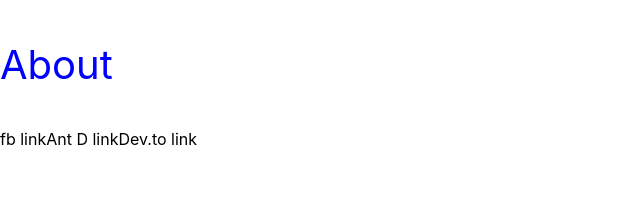
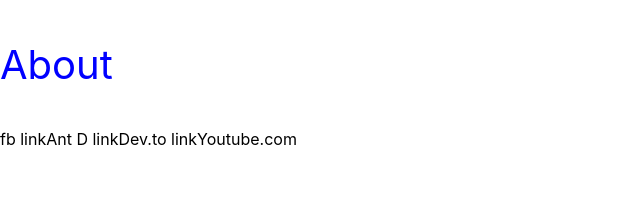
Before and after one commit to AnthonyDelaCruz/scan, a Next.js app: page /about in a window 1280 px wide. Shown: the top 219 px of the page, without its empty margins (0-640 px from the left). Built offline with nearby package versions, Linux system fonts and the light colour scheme.

Commit message:
added 1 link

```diff
--- a/pages/about.js
+++ b/pages/about.js
@@ -11,6 +11,7 @@ export default function About() {
             <a href='https://facebook.com'>fb link</a>
             <a href='https://ant.design'>Ant D link</a>
             <a href='https://dev.to'>Dev.to link</a>
+            <a href='https://youtube.com'>Youtube.com</a>
         </div>
     )
 }
```
